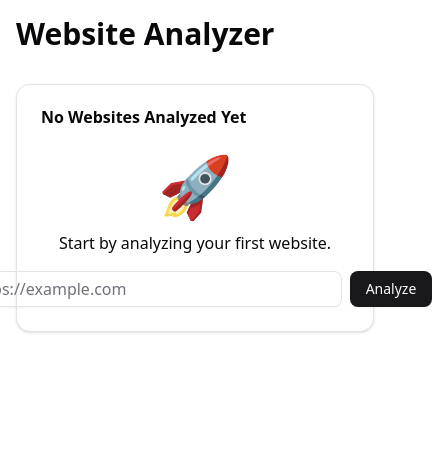
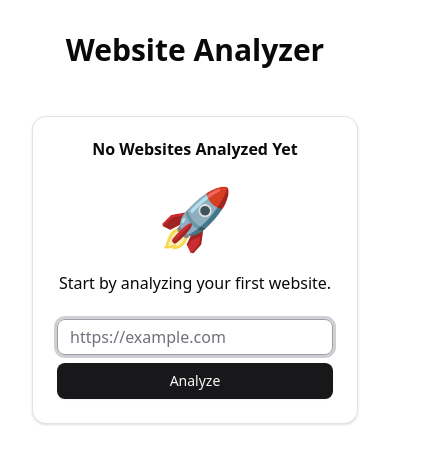
Before and after one commit to krzysu/website-analyzer, a React (Vite) app in the folder client/: page / in a window 390 px wide. Shown: the top 464 px of the page, 432 px wide, since content can reach past the window. Built offline with nearby package versions, Linux system fonts and the light colour scheme; no server answers.

Commit message:
feat: responsive design

```diff
--- a/client/src/App.tsx
+++ b/client/src/App.tsx
@@ -5,7 +5,7 @@ import { HomePage } from "@/pages/HomePage";
 
 export function App() {
   return (
-    <div className="container mx-auto p-4">
+    <div className="max-w-7xl mx-auto p-8">
       <AppHeader />
 
       <Routes>
--- a/client/src/components/AppHeader.tsx
+++ b/client/src/components/AppHeader.tsx
@@ -1,20 +1,27 @@
-import { useLocation } from "react-router-dom";
+import { useLocation, useNavigate } from "react-router-dom";
 import { UrlInputForm } from "@/components/UrlInputForm";
+import { Button } from "@/components/ui/button";
 import { useCrawlResults } from "@/hooks/useCrawlResults";
 import { useUrlActions } from "@/hooks/useUrlActions";
 
 export function AppHeader() {
   const location = useLocation();
+  const navigate = useNavigate();
   const { crawlResults } = useCrawlResults();
   const { handleUrlSubmit } = useUrlActions();
 
   return (
-    <div className="flex justify-between items-center mb-8">
+    <div className="flex flex-col md:flex-row justify-between items-center mb-12 gap-8">
       <h1 className="text-3xl font-bold">Website Analyzer</h1>
       {location.pathname === "/" && crawlResults.length > 0 && (
-        <div className="flex-grow flex justify-end">
+        <div className="flex-grow flex justify-center md:justify-end w-full md:w-auto">
           <UrlInputForm onSubmit={handleUrlSubmit} />
         </div>
+      )}
+      {location.pathname.startsWith("/details/") && (
+        <Button onClick={() => navigate("/")} variant="outline" size="sm">
+          Back to Home
+        </Button>
       )}
     </div>
   );
--- a/client/src/components/UrlInputForm.tsx
+++ b/client/src/components/UrlInputForm.tsx
@@ -1,4 +1,5 @@
 import { zodResolver } from "@hookform/resolvers/zod";
+import { useEffect, useRef } from "react";
 import { useForm } from "react-hook-form";
 import { z } from "zod";
 import { Button } from "@/components/ui/button";
@@ -13,19 +14,28 @@ import { Input } from "@/components/ui/input";
 
 interface UrlInputFormProps {
   onSubmit: (url: string) => void;
+  autoFocus?: boolean;
 }
 
 const formSchema = z.object({
   url: z.string().url({ message: "Please enter a valid URL." }),
 });
 
-export function UrlInputForm({ onSubmit }: UrlInputFormProps) {
+export function UrlInputForm({ onSubmit, autoFocus }: UrlInputFormProps) {
   const form = useForm<z.infer<typeof formSchema>>({
     resolver: zodResolver(formSchema),
     defaultValues: {
       url: "",
     },
   });
+
+  const inputRef = useRef<HTMLInputElement>(null);
+
+  useEffect(() => {
+    if (autoFocus && inputRef.current) {
+      inputRef.current.focus();
+    }
+  }, [autoFocus]);
 
   function handleSubmit(values: z.infer<typeof formSchema>) {
     onSubmit(values.url);
@@ -34,14 +44,17 @@ export function UrlInputForm({ onSubmit }: UrlInputFormProps) {
 
   return (
     <Form {...form}>
-      <form onSubmit={form.handleSubmit(handleSubmit)} className="flex space-x-2">
+      <form
+        onSubmit={form.handleSubmit(handleSubmit)}
+        className="flex flex-col sm:flex-row space-y-2 sm:space-y-0 sm:space-x-2 w-full max-w-lg"
+      >
         <FormField
           control={form.control}
           name="url"
           render={({ field }) => (
-            <FormItem>
+            <FormItem className="flex-grow">
               <FormControl>
-                <Input placeholder="https://example.com" {...field} className="w-96" />
+                <Input placeholder="https://example.com" {...field} ref={inputRef} />
               </FormControl>
               <FormMessage />
             </FormItem>
--- a/client/src/components/UrlTable.tsx
+++ b/client/src/components/UrlTable.tsx
@@ -26,7 +26,7 @@ export function UrlTable({
 }: UrlTableProps) {
   return (
     <div className="relative w-full overflow-auto">
-      <Table>
+      <Table className="min-w-full">
         <TableHeader>
           <TableRow>
             <TableHead title="Select for bulk actions">
--- a/client/src/pages/DetailsPage.tsx
+++ b/client/src/pages/DetailsPage.tsx
@@ -5,7 +5,6 @@ import { Card, CardContent, CardHeader, CardTitle } from "@/components/ui/card";
 import { Label } from "@/components/ui/label";
 import { Table, TableBody, TableCell, TableRow } from "@/components/ui/table";
 import { useCrawlResultDetail } from "@/hooks/useCrawlResultDetail";
-import { getStatusEmoji } from "@/lib/emojis";
 
 ChartJS.register(ArcElement, Tooltip, Legend);
 
@@ -38,21 +37,23 @@ export function DetailsPage() {
 
   return (
     <>
-      <Card className="mb-4">
-        <CardHeader>
-          <CardTitle>Details for: {crawlResult.URL}</CardTitle>
+      <Card className="mb-6">
+        <CardHeader className="flex flex-row justify-between items-center">
+          <CardTitle>{crawlResult.PageTitle || crawlResult.URL}</CardTitle>
         </CardHeader>
-        <CardContent className="grid grid-cols-1 md:grid-cols-2 lg:grid-cols-3 gap-4">
+        <CardContent className="grid grid-cols-1 md:grid-cols-2 lg:grid-cols-3 gap-6">
           <div>
-            <Label>Status:</Label>
-            <p className="flex items-center space-x-2">
-              <span>{getStatusEmoji(crawlResult.Status)}</span>
-              <span>{crawlResult.Status}</span>
+            <Label>URL:</Label>
+            <p>
+              <a
+                href={crawlResult.URL}
+                target="_blank"
+                rel="noopener noreferrer"
+                className="text-blue-500 hover:underline"
+              >
+                {crawlResult.URL}
+              </a>
             </p>
-          </div>
-          <div>
-            <Label>Page Title:</Label>
-            <p>{crawlResult.PageTitle || "N/A"}</p>
           </div>
           <div>
             <Label>HTML Version:</Label>
@@ -79,7 +80,7 @@ export function DetailsPage() {
         </CardContent>
       </Card>
 
-      <div className="grid grid-cols-1 md:grid-cols-2 gap-4">
+      <div className="grid grid-cols-1 md:grid-cols-2 gap-6">
         <Card>
           <CardHeader>
             <CardTitle>Heading Counts</CardTitle>
@@ -106,19 +107,31 @@ export function DetailsPage() {
           <CardHeader>
             <CardTitle>Link Distribution</CardTitle>
           </CardHeader>
-          <CardContent className="flex justify-center">
+          <CardContent className="flex flex-col items-center">
             {crawlResult.InternalLinksCount > 0 || crawlResult.ExternalLinksCount > 0 ? (
-              <div style={{ width: "300px", height: "300px" }}>
+              <div className="mb-4" style={{ width: "300px", height: "300px" }}>
                 <Pie data={chartData} />
               </div>
             ) : (
               <p>No links found.</p>
             )}
+            <Table>
+              <TableBody>
+                <TableRow>
+                  <TableCell className="font-medium">Internal Links</TableCell>
+                  <TableCell>{crawlResult.InternalLinksCount}</TableCell>
+                </TableRow>
+                <TableRow>
+                  <TableCell className="font-medium">External Links</TableCell>
+                  <TableCell>{crawlResult.ExternalLinksCount}</TableCell>
+                </TableRow>
+              </TableBody>
+            </Table>
           </CardContent>
         </Card>
       </div>
 
-      <Card className="mt-4">
+      <Card className="mt-6">
         <CardHeader>
           <CardTitle>Broken Links ({crawlResult.InaccessibleLinksCount})</CardTitle>
         </CardHeader>
--- a/client/src/pages/HomePage.tsx
+++ b/client/src/pages/HomePage.tsx
@@ -43,30 +43,31 @@ export function HomePage() {
   return (
     <>
       {crawlResults.length === 0 ? (
-        <Card className="w-full">
+        <Card className="w-full max-w-lg mx-auto">
           <CardHeader>
-            <CardTitle>No Websites Analyzed Yet</CardTitle>
+            <CardTitle className="text-center">No Websites Analyzed Yet</CardTitle>
           </CardHeader>
           <CardContent className="text-center">
-            <p className="mb-4 text-6xl">🚀</p>
-            <p className="mb-4">Start by analyzing your first website.</p>
+            <p className="mb-6 text-6xl">🚀</p>
+            <p className="mb-6">Start by analyzing your first website.</p>
             <div className="flex justify-center">
-              <UrlInputForm onSubmit={handleUrlSubmit} />
+              <div className="w-full max-w-lg">
+                <UrlInputForm onSubmit={handleUrlSubmit} autoFocus={true} />
+              </div>
             </div>
           </CardContent>
         </Card>
       ) : (
-        <div className="space-y-4">
-          <div className="space-y-4">
+        <div className="space-y-8">
           <Card className="w-full">
-              <CardHeader className="flex flex-row justify-between items-center">
+            <CardHeader className="flex flex-col md:flex-row justify-between items-start md:items-center gap-8">
               <CardTitle>Crawl Results</CardTitle>
-              </CardHeader>
-              <div className="flex items-center space-x-2 px-6 pb-4">
+              <div className="flex items-center space-x-4">
                 <Button
                   onClick={handleBulkDelete}
                   disabled={selectedUrls.length === 0}
                   size="sm"
+                  variant="destructive"
                 >
                   Delete Selected
                 </Button>
@@ -78,6 +79,7 @@ export function HomePage() {
                   Re-run Selected
                 </Button>
               </div>
+            </CardHeader>
             <CardContent>
               <UrlTable
                 results={crawlResults}
@@ -88,7 +90,6 @@ export function HomePage() {
             </CardContent>
           </Card>
         </div>
-        </div>
       )}
     </>
   );
```
Lines whose indentation alone changed are shown as unchanged.
